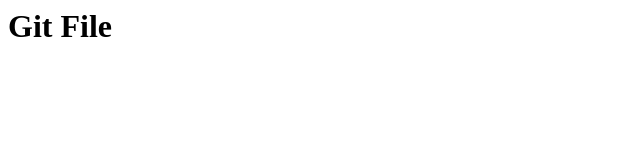
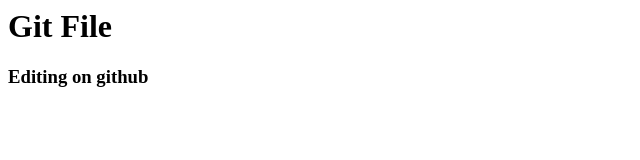
Before and after one commit to s-mple/giteggit, a plain HTML site: page index.html in a window 1280 px wide. Shown: the whole page, without its empty margins (0-640 px from the left). Drawn offline with Linux system fonts and the light colour scheme.

Commit message:
edit github

```diff
--- a/index.html
+++ b/index.html
@@ -1 +1,3 @@
 <h1>Git File</h1>
+
+<h3>Editing on github</h3>
```
